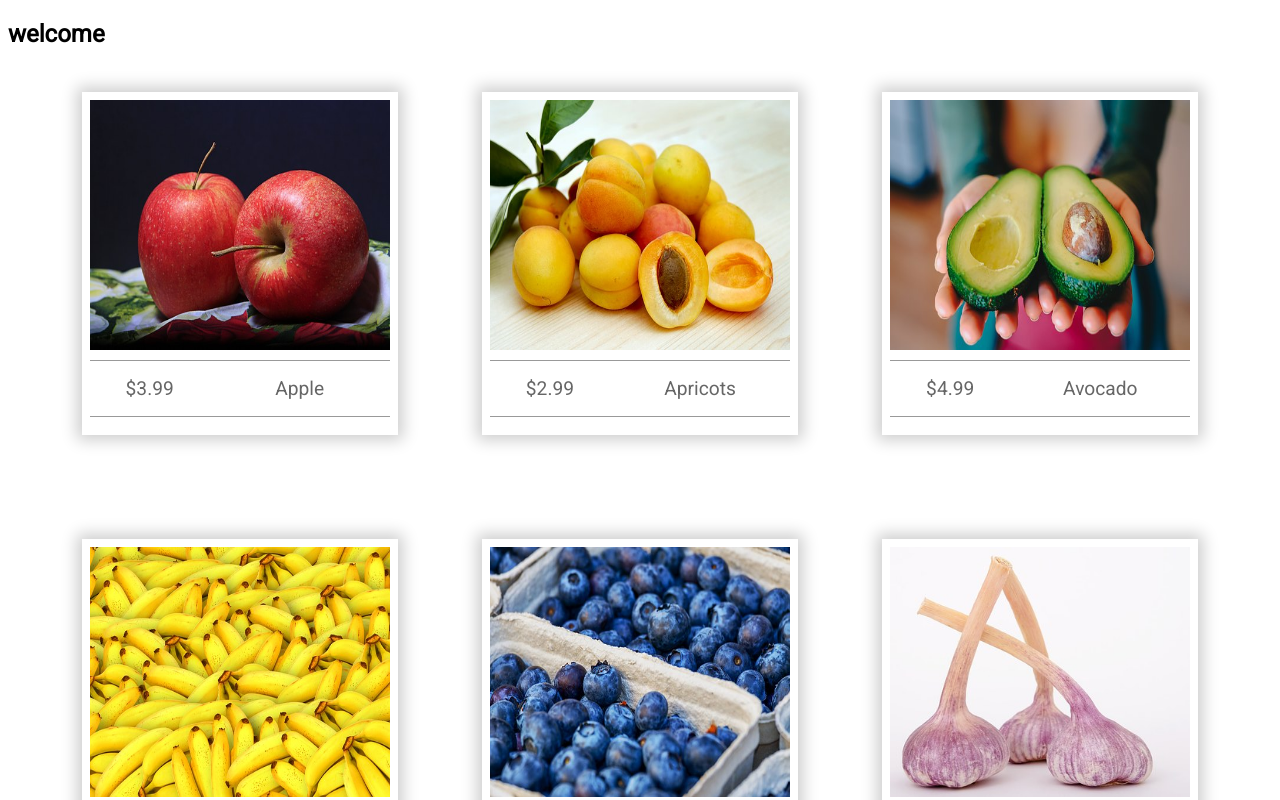
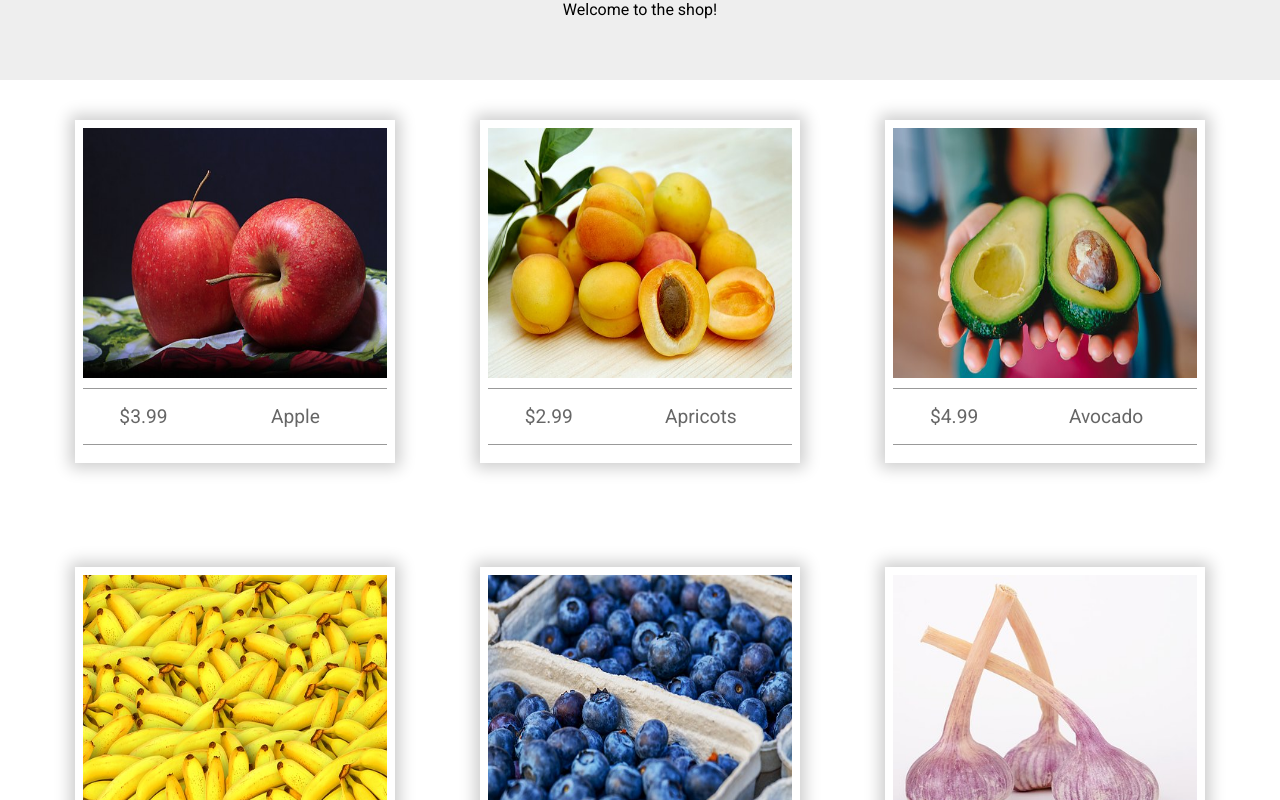
Before and after one commit to thierved/shopping_cart_react, a React (Create React App) app: page / in a window 1280 px wide. Shown: the top 800 px of the page. Built offline with nearby package versions, Linux system fonts and the light colour scheme.

Commit message:
restyled the items

```diff
--- a/src/App.js
+++ b/src/App.js
@@ -1,15 +1,14 @@
 import React, { Component } from 'react';
 
 import ProductList from './containers/Product-List';
+import Header from './containers/Header';
 
 class App extends Component {
 
   render() {
     return (
       <div className="container">
-        <header>
-          <h2>welcome</h2>
-        </header>
+        <Header/>
         <ProductList/>
       </div>
     );
--- a/src/components/Item.js
+++ b/src/components/Item.js
@@ -3,6 +3,7 @@ import React from 'react';
 const Item = (props) => {
     return (
         <div className='item'>
+            <span className="popup">Click to add to Cart</span>
             <img src={props.url} alt={props.url}/>
             <div className='detail'>
                 <span className='price'>{props.price}</span>
--- /dev/null
+++ b/src/containers/Header.js
@@ -0,0 +1,12 @@
+import React from 'react';
+
+const Header = () => {
+
+    return (
+        <div className="header">
+            Welcome to the shop!
+        </div>
+    );
+}
+
+export default Header;
--- a/src/index.css
+++ b/src/index.css
@@ -1,7 +1,18 @@
 @import "https://fonts.googleapis.com/css?family=Open+Sans|Roboto";
+
+* {
+    margin: 0;
+    padding: 0;
+}
 
 .container {
     font-family:  'Roboto', sans-serif;
+    text-align: center;
+}
+
+.header {
+    background: #eee;
+    height: 5rem;
 }
 
 .item-container {
@@ -13,6 +24,7 @@
 }
 
 .item {
+    position: relative;
     width: 25%;
     margin: 1.5rem 1%;
     padding: .5rem;
@@ -21,7 +33,30 @@
     display: flex;
     flex-direction: column;
     box-shadow: 0 0 15px 5px rgba(0, 0, 0, 0.2);
+    transition: all .5s ease-in-out;
 }
+
+.item:hover {
+    transform: translateY(-5px);
+    box-shadow: 0 0 10px 5px rgba(0, 0, 0, 0.2);
+    cursor: pointer;
+}
+
+
+.popup {
+    display: none;
+    position: absolute;
+    top: 0;
+    left: 0;
+    background-color: #f25;
+    padding: 5%;
+    cursor: pointer;
+}
+
+.item:hover>.popup {
+    display: inline;
+}
+
 
 .item img {
     display: inline-block;
```
